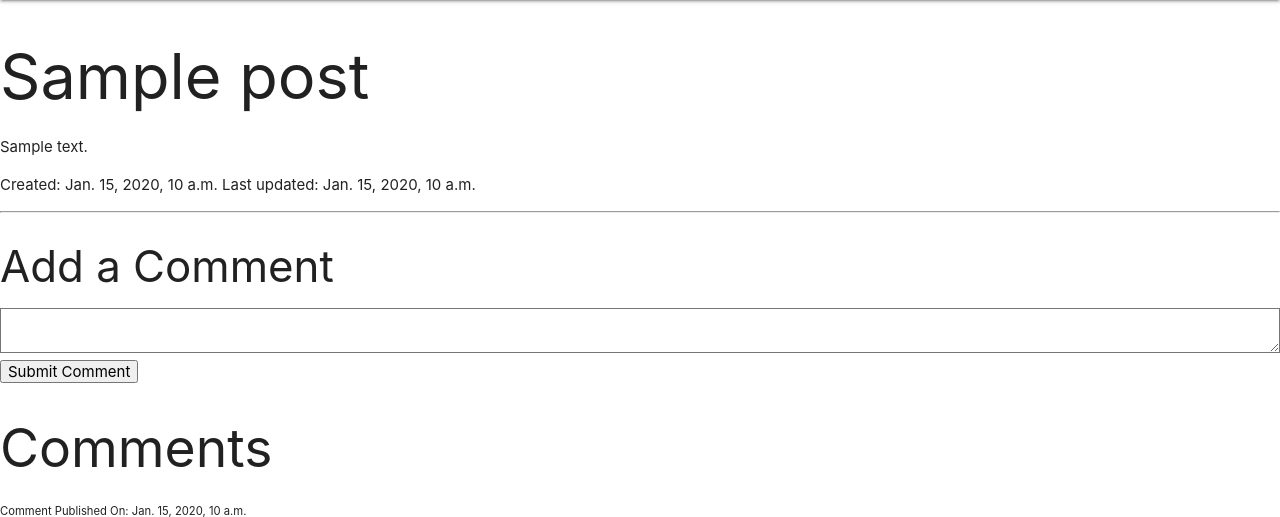
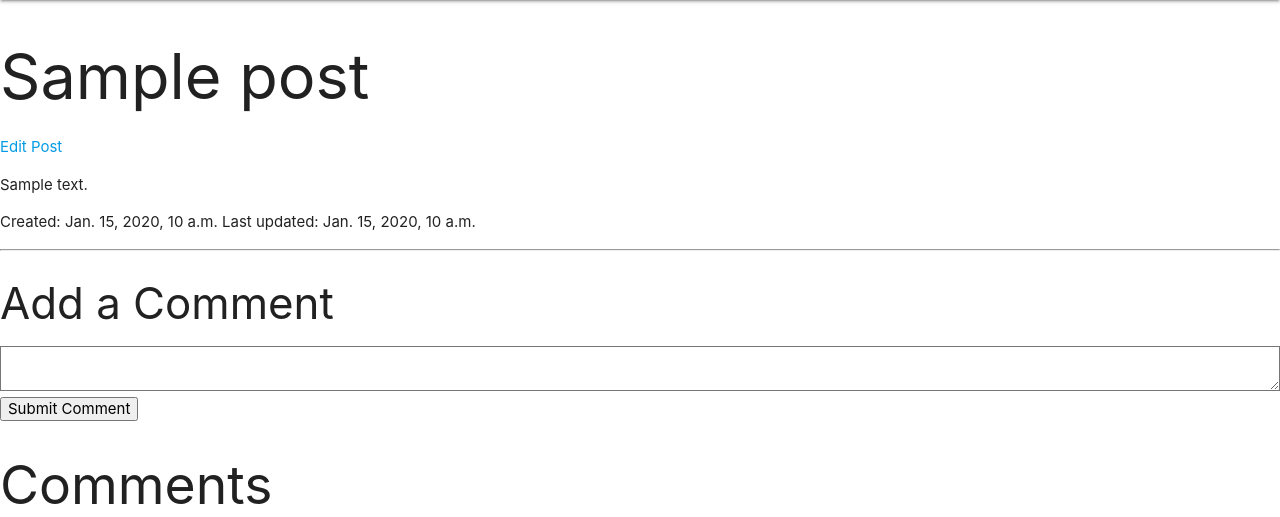
Before and after one commit to FarisAbdulsalam/thoughts, a Django app: page /post/1/ in a window 1280 px wide. Shown: the part 64-581 px from the top of the page. Run offline with Django 5.2, Linux system fonts and the light colour scheme; tables that the repository leaves empty hold one stand-in row (values such as "Sample post"); data that the repository does not hold is empty.

Commit message:
did create post, delete post, update post

```diff
--- a/thoughts/main_app/templates/blog/blog_detail.html
+++ b/thoughts/main_app/templates/blog/blog_detail.html
@@ -2,7 +2,10 @@
 {% block content %}
 <h1>{{ blog.blog_name }}</h1>
 <p>{{ blog.blog_description }}</p>
-<a href="{% url 'edit_blog' %}">Edit Blog</a>
+{% if request.user == blog.owner %}
+    <a href="{% url 'edit_blog' %}">Edit Blog</a>
+    <a href="{% url 'create_post' %}">Create Post</a>
+{% endif %}
 <h2>Posts</h2>
     {% if posts %}
         <ul>
--- a/thoughts/main_app/templates/blog/post_detail.html
+++ b/thoughts/main_app/templates/blog/post_detail.html
@@ -1,6 +1,7 @@
 {% extends 'base.html' %}
 {% block content %}
 <h1>{{ post.title }}</h1>
+<a href="{% url 'edit_post' post.id %}">Edit Post</a>
 <p>{{ post.content }}</p>
 <p>Created: {{ post.created_date}} Last updated: {{ post.updated_date }}</p>
 <hr>
--- a/thoughts/main_app/urls.py
+++ b/thoughts/main_app/urls.py
@@ -1,7 +1,7 @@
 from django.urls import path
 from . import views
 from django.contrib.auth import views as auth_views
-from .views import BlogUpdateView
+from .views import BlogUpdateView, PostCreateView, PostUpdateView, PostDeleteView
 
 urlpatterns = [
     path('', views.home, name='home'),
@@ -15,4 +15,8 @@
     path('sign_out/', auth_views.LogoutView.as_view(), name='sign_out'),
     path('create_blog/', views.create_blog, name='create_blog'),
     path('edit_blog/', BlogUpdateView.as_view(), name='edit_blog'),
+    path('create_post/', PostCreateView.as_view(), name='create_post'),
+    path('post/<int:pk>/edit/', PostUpdateView.as_view(), name='edit_post'),
+    path('post/<int:pk>/delete/', PostDeleteView.as_view(), name='delete_post'),
+
 ]
--- a/thoughts/main_app/views.py
+++ b/thoughts/main_app/views.py
@@ -5,7 +5,7 @@
 from django.contrib.auth import login
 from .forms import BlogForm
 from django.contrib.auth.mixins import LoginRequiredMixin
-from django.views.generic.edit import UpdateView
+from django.views.generic.edit import UpdateView, CreateView, DeleteView
 from django.urls import reverse
 
 # Create your views here.
@@ -91,3 +91,42 @@
 
     def get_success_url(self):
         return reverse("blog_detail", args=[self.request.user.blog.id])
+
+class PostCreateView(LoginRequiredMixin, CreateView):
+    model = Post
+    fields = ['title', 'content']
+    template_name = 'blog/create_post.html'
+
+    def form_valid(self, form):
+        form.instance.blog = self.request.user.blog
+        return super().form_valid(form)
+
+    def get_success_url(self):
+        return reverse('post_detail', kwargs={'post_id': self.object.id})
+
+class PostUpdateView(LoginRequiredMixin, UpdateView):
+    model = Post
+    fields = ['title', 'content']
+    template_name = 'blog/edit_post.html'
+
+    def get_object(self):
+        post = Post.objects.get(id=self.kwargs['pk'])
+        if post.blog.owner != self.request.user:
+            raise Http404
+        return post
+
+    def get_success_url(self):
+        return reverse("post_detail", kwargs={"post_id": self.get_object().id})
+
+class PostDeleteView(LoginRequiredMixin, DeleteView):
+    model = Post
+    template_name = 'blog/delete_post.html'
+
+    def get_object(self):
+        post = Post.objects.get(id=self.kwargs['pk'])
+        if post.blog.owner != self.request.user:
+            raise Http404
+        return post
+
+    def get_success_url(self):
+        return reverse('blog_detail', kwargs={"blog_id": self.request.user.blog.id})
```
Also changed, not shown: thoughts/main_app/templates/blog/create_post.html (added, +10 -0 lines), thoughts/main_app/templates/blog/delete_post.html (added, +10 -0 lines), thoughts/main_app/templates/blog/edit_post.html (added, +10 -0 lines).
